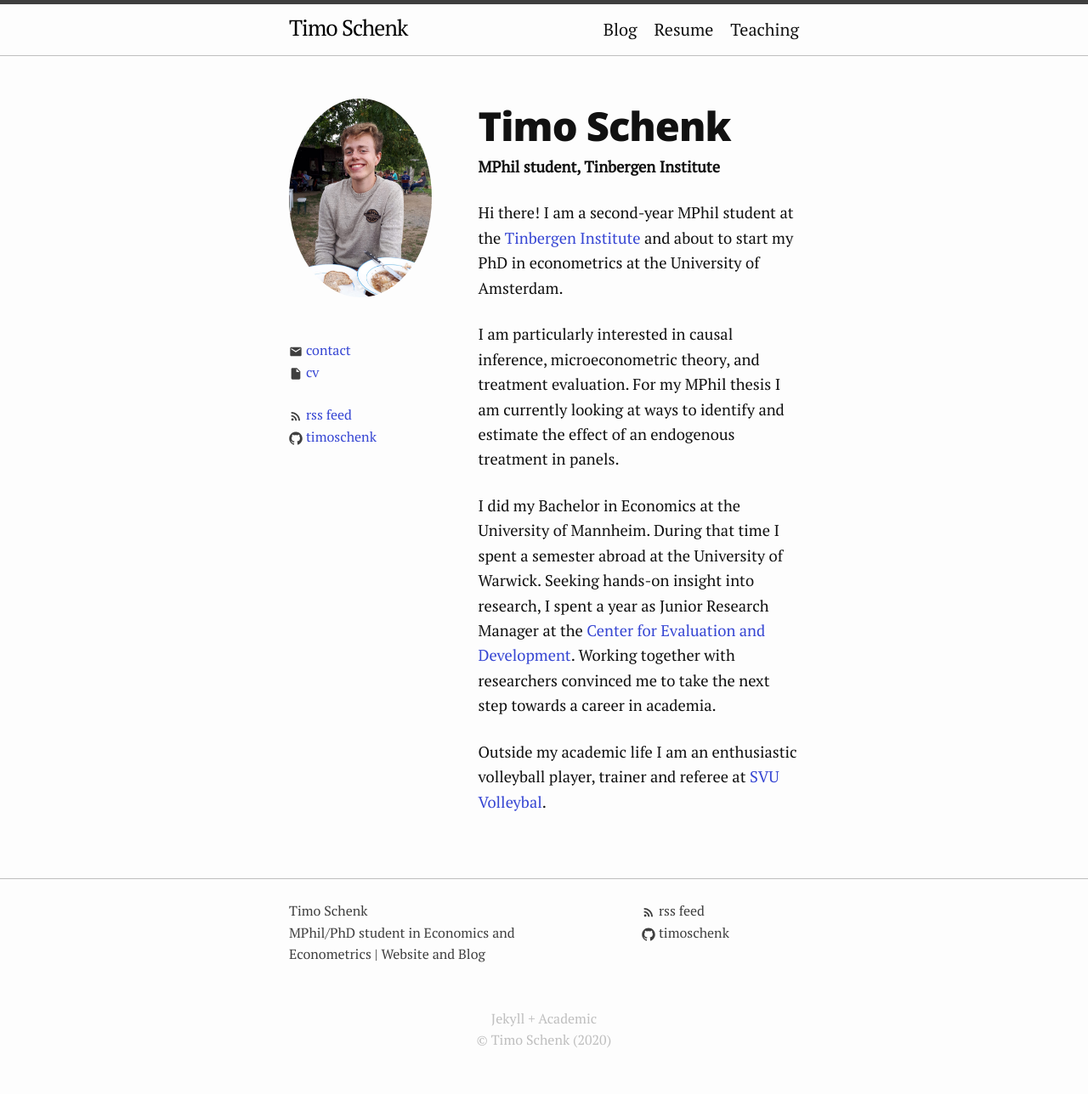
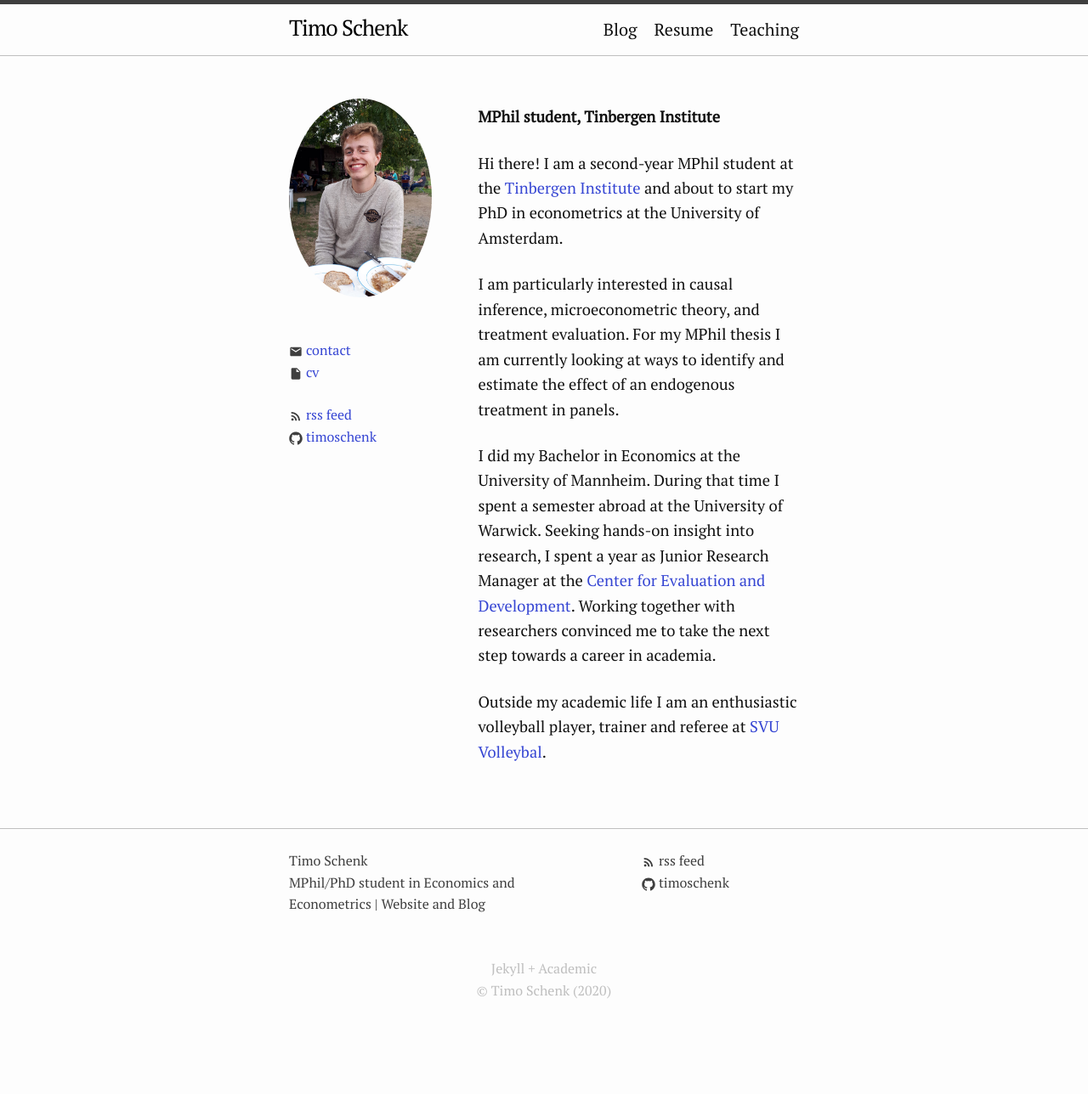
Before and after one commit to timoschenk/timoschenk.github.io, a Jekyll site: the page built from index.markdown, in a window 1280 px wide. Shown: the whole page at 85% size. Built offline with Jekyll 4.4.1, drawn with Linux system fonts in a browser that asks for light colours; after the commit the page ends 1229 px from its top, so only the background shows below that.

Commit message:
Update index.markdown

```diff
--- a/index.markdown
+++ b/index.markdown
@@ -4,7 +4,6 @@
 
 layout: about
 ---
-# Timo Schenk
 **MPhil student, Tinbergen Institute**
 
 Hi there! I am a second-year MPhil student at the [Tinbergen Institute](https://www.tinbergen.nl/person/1162/timo-daniel-schenk)
```
